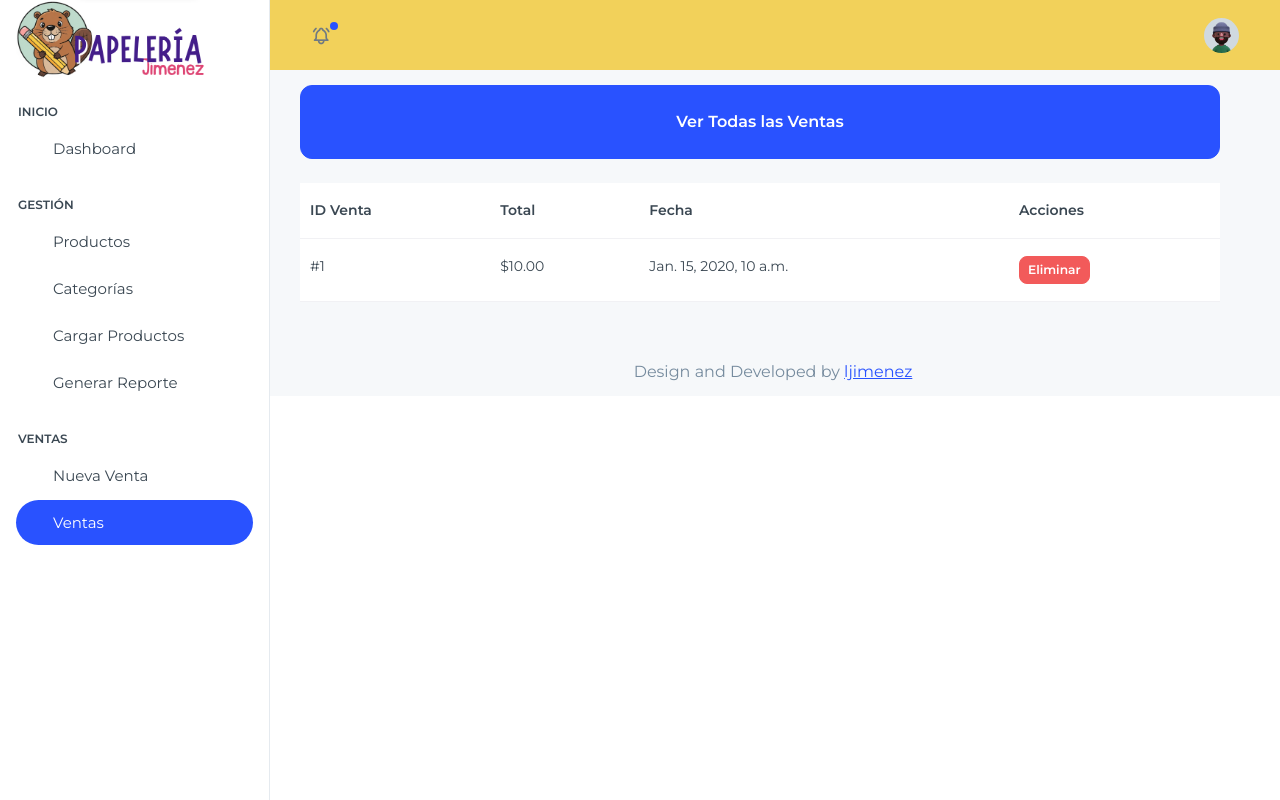
After one commit to Ajsantiago02/papeleriaJim, a Django app: page /ventas/ in a window 1280 px wide. The commit adds this page. Run offline with Django 5.2, Linux system fonts and the light colour scheme; tables that the repository leaves empty hold one stand-in row (values such as "Sample post"); some libraries are stand-ins or nearby versions.

Commit message:
ADD: acciones venta y configuracion para publicar local :D

```diff
--- a/papeleria/apps/core/urls.py
+++ b/papeleria/apps/core/urls.py
@@ -24,4 +24,7 @@ urlpatterns = [
     path('productos/<int:pk>/', views.producto_detail_json, name='producto-detail-json'),
     path('reportes/ventas/', views.ReportesVentaView.as_view(), name='reportes-ventas'),
     path('categorias/delete/<int:pk>/', views.CategoriaDeleteView.as_view(), name='categoria-delete'),
+    path('eliminar-venta/<int:pk>/', views.VentaDeleteView.as_view(), name='eliminar-venta'),
+    path('ventas/', views.VentasListView.as_view(), name='ventas-list'),
+
 ]
--- a/papeleria/apps/core/views.py
+++ b/papeleria/apps/core/views.py
@@ -194,6 +194,32 @@ class VentaView(View):
 
             return JsonResponse({'success': True, 'message': f'Venta procesada con éxito. Total: ${total_venta:.2f}'}, status=200)
 
+class VentaDeleteView(DeleteView):
+    model = Venta
+    template_name = 'core/venta_confirm_delete.html'
+    success_url = reverse_lazy('core:ventas-list')
+
+    def delete(self, request, *args, **kwargs):
+        self.object = self.get_object()
+        success_url = self.get_success_url()
+        with transaction.atomic():
+            detalles = DetalleVenta.objects.filter(venta=self.object)
+            for detalle in detalles:
+                producto = detalle.producto
+                producto.stock += detalle.cantidad
+                producto.save()
+
+            self.object.delete()
+
+        return JsonResponse({'success': True, 'message': 'Venta eliminada correctamente y stock devuelto.'})
+
+
+class VentasListView(ListView):
+    model = Venta
+    template_name = 'core/ventas_list.html'
+    context_object_name = 'ventas'
+    ordering = ['-fecha_venta']
+
 class UploadCSVView(View):
     template_name = 'core/upload_csv.html'
 
--- a/papeleria/papeleria/settings.py
+++ b/papeleria/papeleria/settings.py
@@ -32,8 +32,10 @@ SECRET_KEY = "django-insecure-^ct^2jtbvx&j2qv0-*p@*$rw1+(p^&&3wk)$14(wu-ri*s)f()
 # SECURITY WARNING: don't run with debug turned on in production!
 DEBUG = True
 
-ALLOWED_HOSTS = []
 
+ALLOWED_HOSTS = ['127.0.0.1', 'localhost', '44f9c0b47cfb.ngrok-free.app', '*.ngrok.io']
+CSRF_TRUSTED_ORIGINS = ['https://*.ngrok.io', 'https://44f9c0b47cfb.ngrok-free.app']
+print("DEBUG: ALLOWED_HOSTS está configurado como:", ALLOWED_HOSTS)
 
 # Application definition
 
--- a/papeleria/requirements.txt
+++ b/papeleria/requirements.txt
@@ -12,3 +12,4 @@ python-dotenv
 six
 django-environ
 django-widget-tweaks
+Pillow
--- a/papeleria/templates/core/productos_list.html
+++ b/papeleria/templates/core/productos_list.html
@@ -29,7 +29,7 @@
             <img src="{{ producto.imagen.url }}" class="card-img-top" alt="{{ producto.nombre }}"
                 style="object-fit: cover; height: 200px;">
             {% else %}
-            <img src="{% static 'assets/img/products/logojimenez.png' %}" class="card-img-top" alt="Sin imagen"
+            <img src="{% static 'assets/img/products/sock.png' %}" class="card-img-top" alt="Sin imagen"
                 style="object-fit: cover; height: 200px;">
             {% endif %}
             <div class="card-body d-flex flex-column">
--- a/papeleria/templates/core/sidebar.html
+++ b/papeleria/templates/core/sidebar.html
@@ -70,6 +70,14 @@
                     <span class="hide-menu">Nueva Venta</span>
                 </a>
             </li>
+            <li class="sidebar-item">
+                <a class="sidebar-link" href="{% url 'core:ventas-list' %}" aria-expanded="false">
+                    <span>
+                        <iconify-icon icon="solar:document-add-bold-duotone" class="fs-6"></iconify-icon>
+                    </span>
+                    <span class="hide-menu">Ventas</span>
+                </a>
+            </li>
         </ul>
     </nav>
 </div>
--- /dev/null
+++ b/papeleria/templates/core/ventas_list.html
@@ -0,0 +1,35 @@
+{% extends 'core/base.html' %}
+{% load static %}
+
+{% block content %}
+<div class="col-lg-12 mb-4">
+    <a href="{% url 'core:ventas-list' %}" class="btn btn-primary btn-lg w-100 py-4 fs-4">
+        Ver Todas las Ventas
+    </a>
+</div>
+
+<div class="table-responsive">
+    <table class="table table-hover">
+        <thead>
+            <tr>
+                <th>ID Venta</th>
+                <th>Total</th>
+                <th>Fecha</th>
+                <th>Acciones</th>
+            </tr>
+        </thead>
+        <tbody>
+            {% for venta in ventas %}
+            <tr>
+                <td>#{{ venta.id }}</td>
+                <td>${{ venta.total|floatformat:2 }}</td>
+                <td>{{ venta.fecha_venta }}</td>
+                <td>
+                    <a href="{% url 'core:eliminar-venta' venta.id %}" class="btn btn-sm btn-danger">Eliminar</a>
+                </td>
+            </tr>
+            {% endfor %}
+        </tbody>
+    </table>
+</div>
+{% endblock %}
```
Also changed, not shown: papeleria/templates/core/venta_confirm_delete.html (added, +19 -0 lines), papeleria/apps/core/migrations/0001_initial.py, papeleria/apps/core/migrations/0002_producto_imagen.py (deleted), papeleria/media/productos/sock.png (added), papeleria/static/assets/img/products/sock.png (added), 1 other file.
